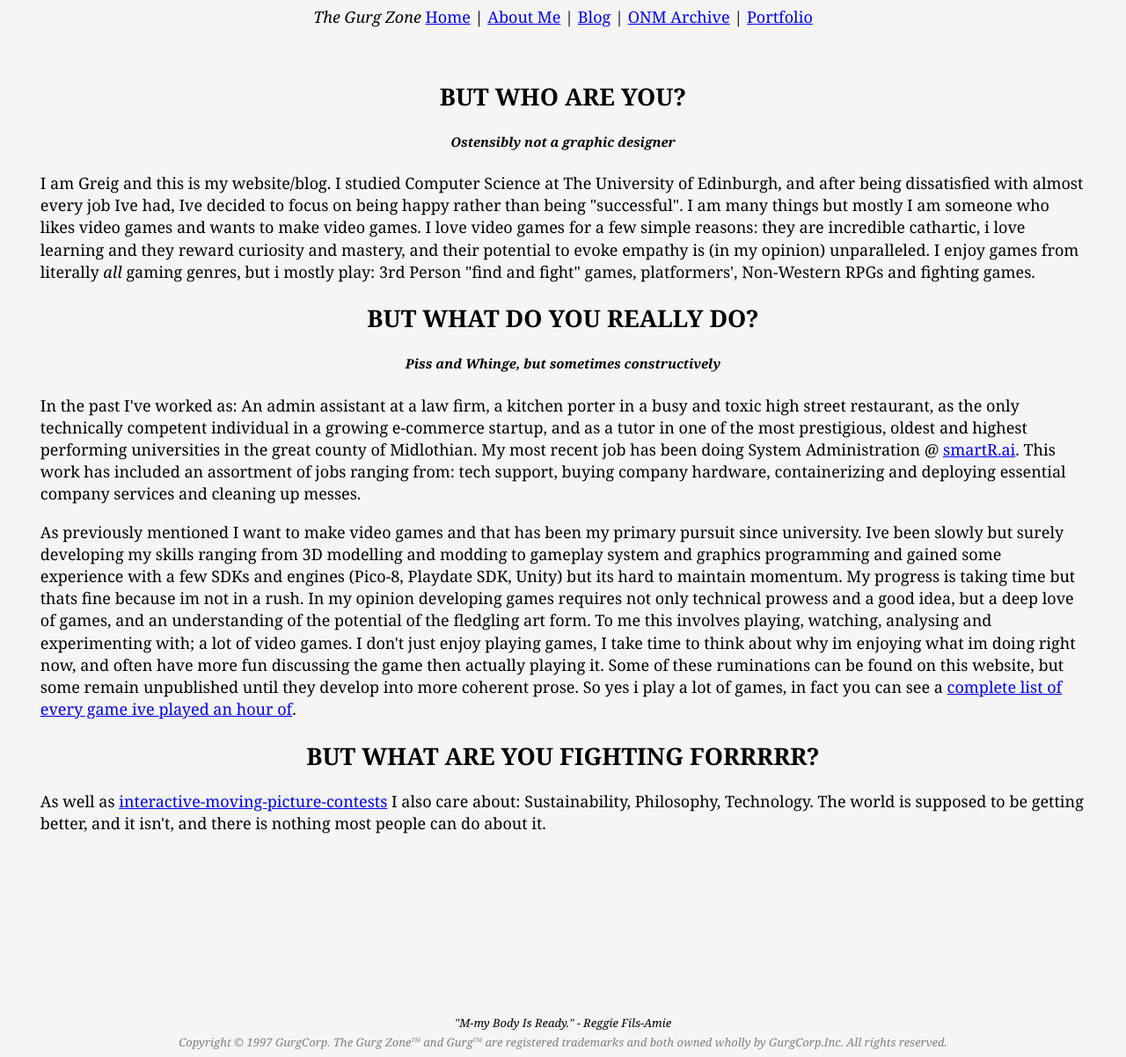
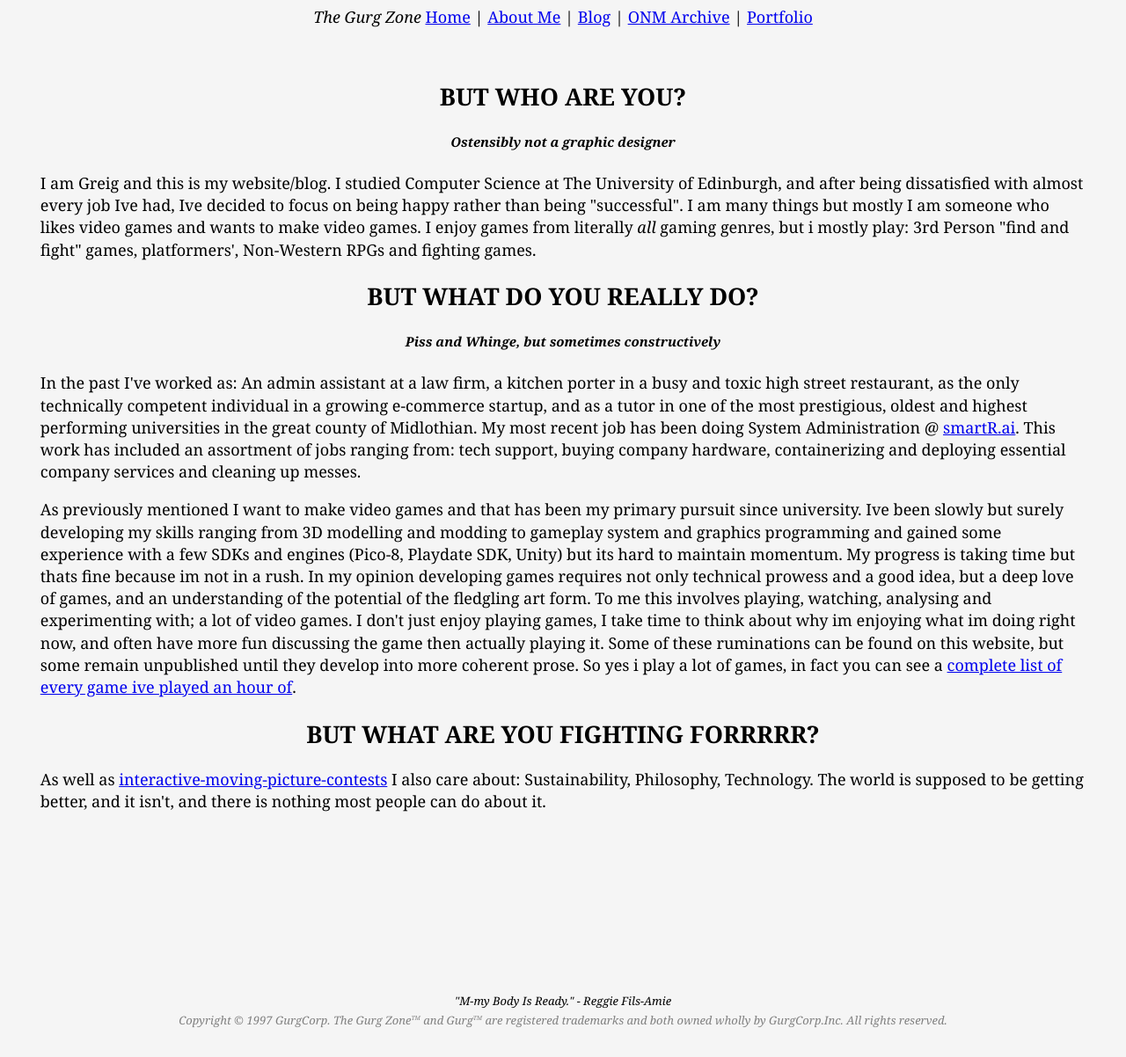
Before and after one commit to GreigHuth/greighuth.github.io, a Jekyll site: the page built from about.html, in a window 1280 px wide. Shown: the whole page at 88% size. Built offline with Jekyll 4.4.1, drawn with Linux system fonts in a browser that asks for light colours; after the commit the page ends 1177 px from its top, so only the background shows below that.

Commit message:
Update about.html

```diff
--- a/about.html
+++ b/about.html
@@ -10,10 +10,6 @@ layout: default
 I am Greig and this is my website/blog.
 I studied Computer Science at The University of Edinburgh, and after being dissatisfied with almost every job Ive had, Ive decided to focus on being happy rather than being
 "successful". I am many things but mostly I am someone who likes video games and wants to make video games.
-I love video games for a few simple reasons:
-they are incredible cathartic,
-i love learning and they reward curiosity and mastery,
-and their potential to evoke empathy is (in my opinion) unparalleled.
 
 I enjoy games from literally <i>all</i> gaming genres, but i mostly play: 3rd Person "find and fight" games, platformers', Non-Western RPGs and fighting games.
 </p>
```
